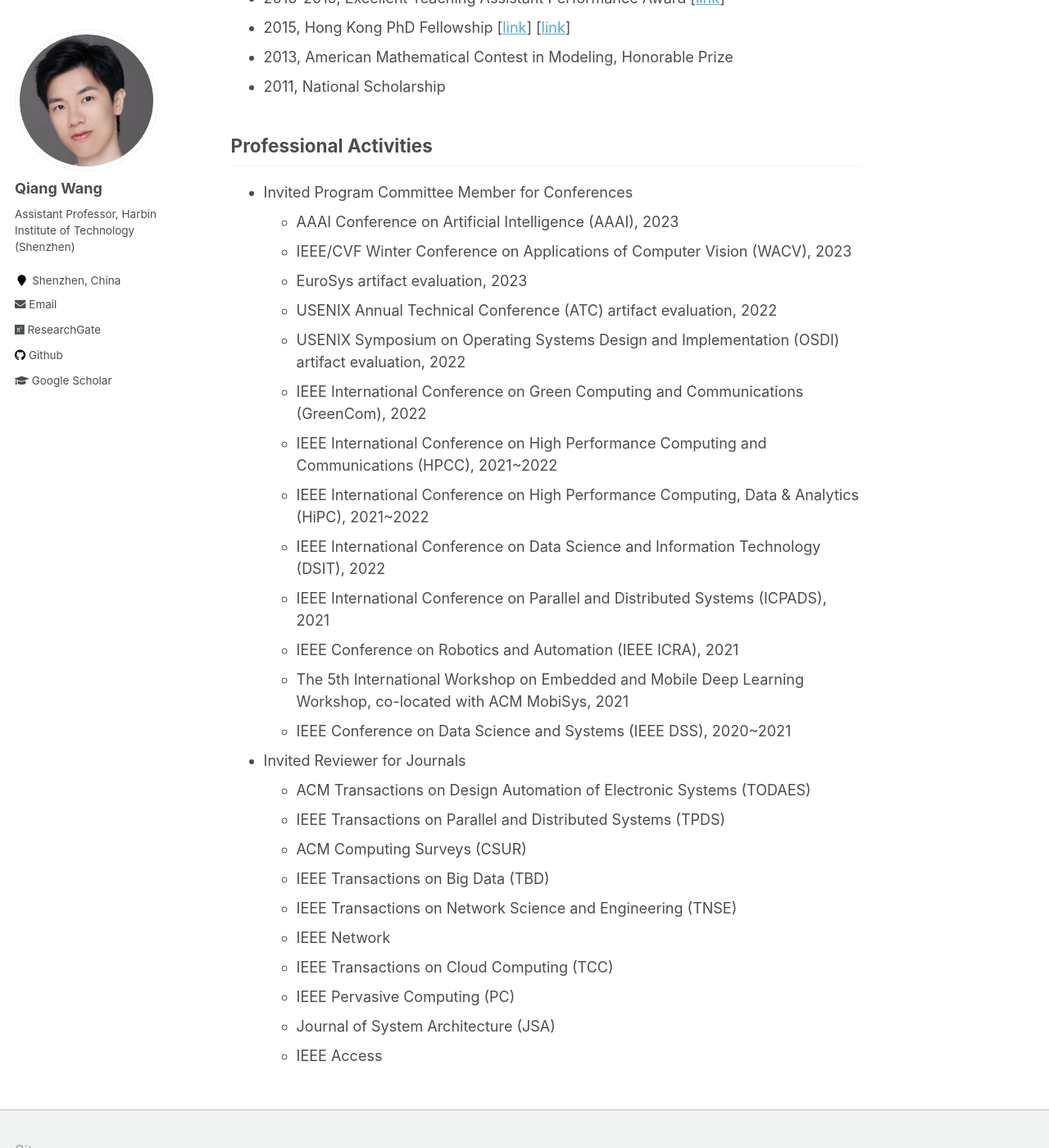
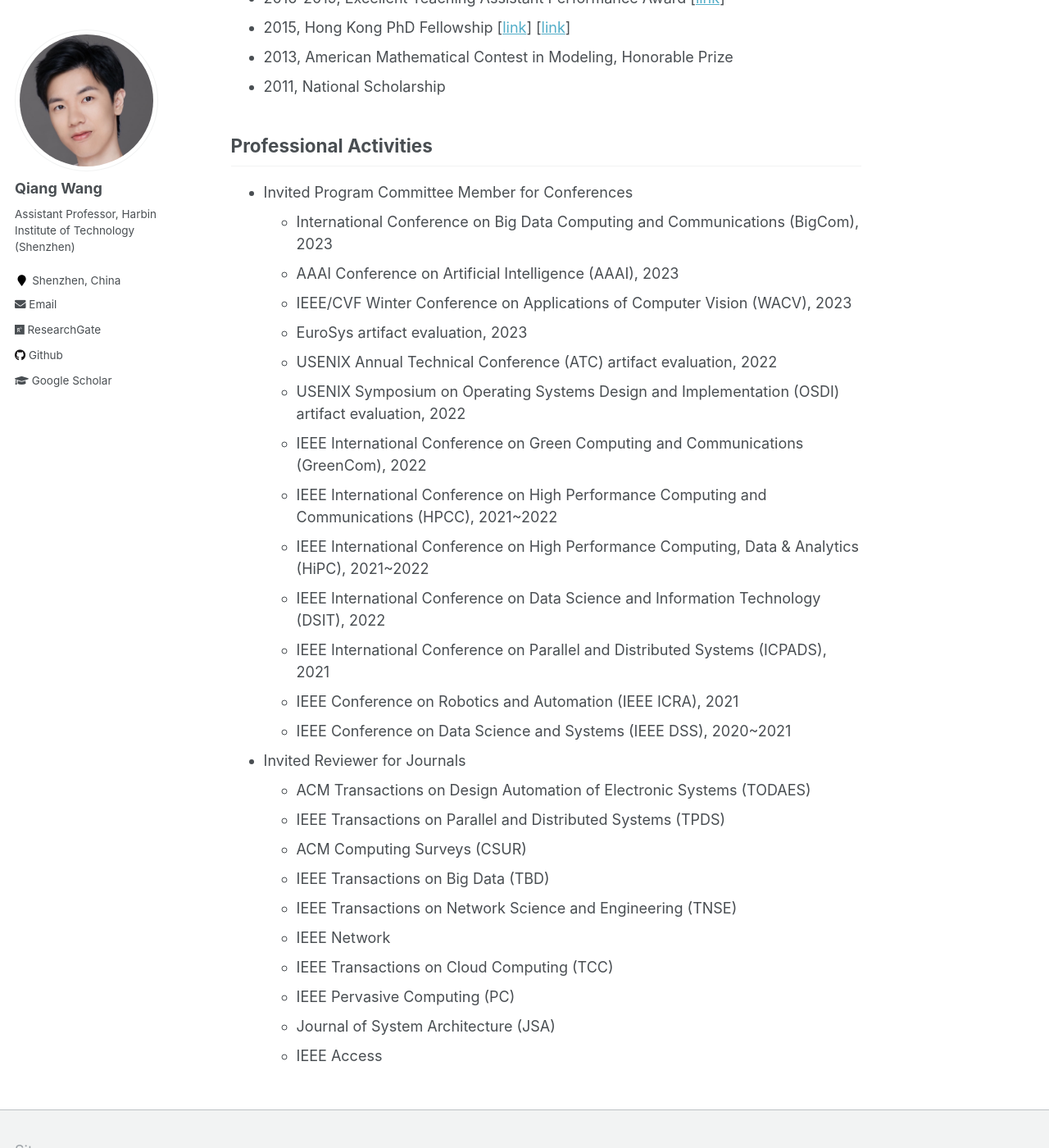
Before and after one commit to blackjack2015/blackjack2015.github.io, a Jekyll site: the page built from _pages/about.md, in a window 1280 px wide and 1400 px high, scrolled down 2169 px. Shown: the whole window at 82% size. Built offline with Jekyll 4.4.1, drawn with Linux system fonts in a browser that asks for light colours.

Commit message:
Update about.md

```diff
--- a/_pages/about.md
+++ b/_pages/about.md
@@ -48,6 +48,7 @@ Qiang Wang is currently an Assistant Professor at Department of Computer Science
 
 ## Professional Activities
 + Invited Program Committee Member for Conferences
+    + International Conference on Big Data Computing and Communications (BigCom), 2023
     + AAAI Conference on Artificial Intelligence (AAAI), 2023
     + IEEE/CVF Winter Conference on Applications of Computer Vision (WACV), 2023
     + EuroSys artifact evaluation, 2023
@@ -59,7 +60,6 @@ Qiang Wang is currently an Assistant Professor at Department of Computer Science
     + IEEE International Conference on Data Science and Information Technology (DSIT), 2022
     + IEEE International Conference on Parallel and Distributed Systems (ICPADS), 2021
     + IEEE Conference on Robotics and Automation (IEEE ICRA), 2021
-    + The 5th International Workshop on Embedded and Mobile Deep Learning Workshop, co-located with ACM MobiSys, 2021
     + IEEE Conference on Data Science and Systems (IEEE DSS), 2020~2021
 + Invited Reviewer for Journals
     + ACM Transactions on Design Automation of Electronic Systems (TODAES)
```
